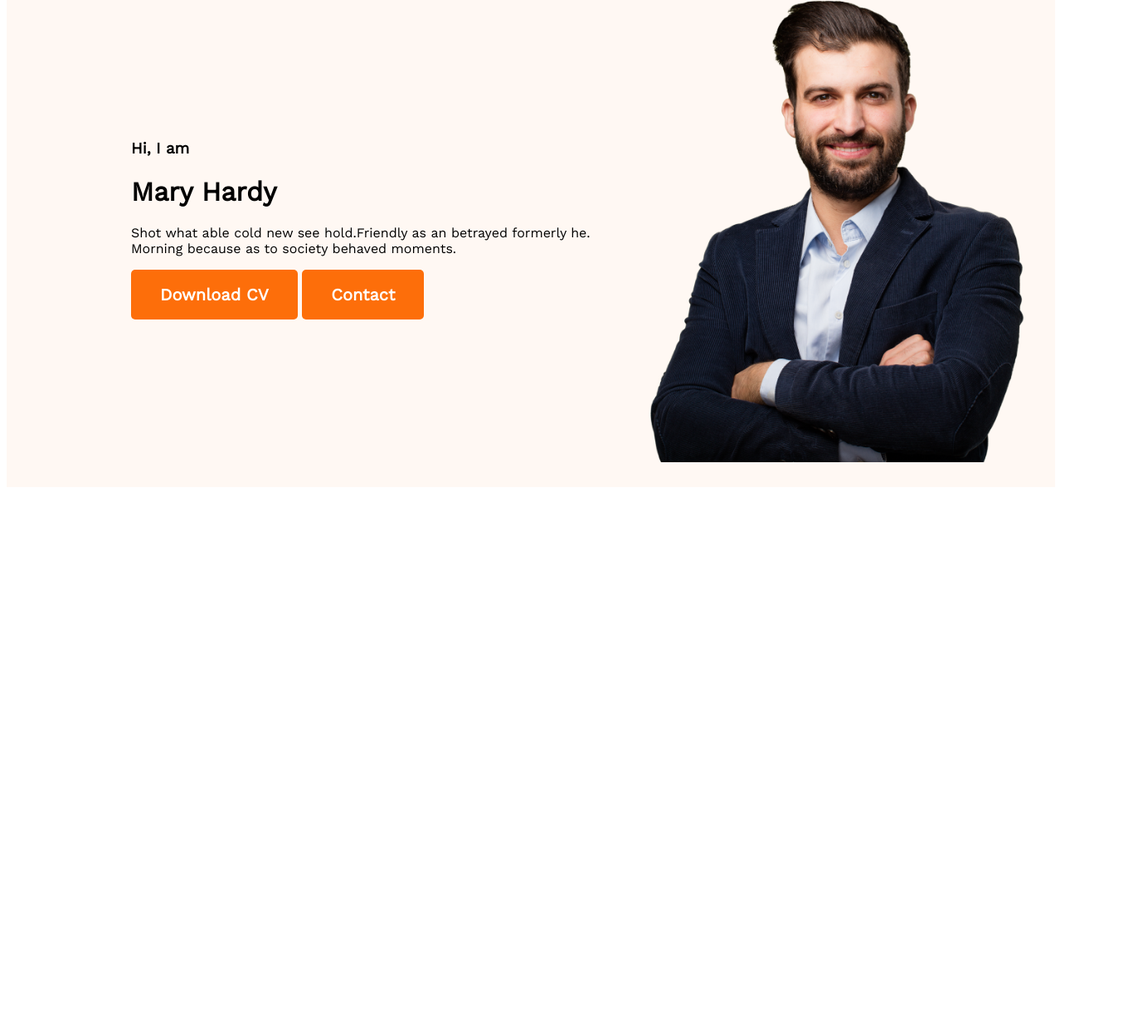
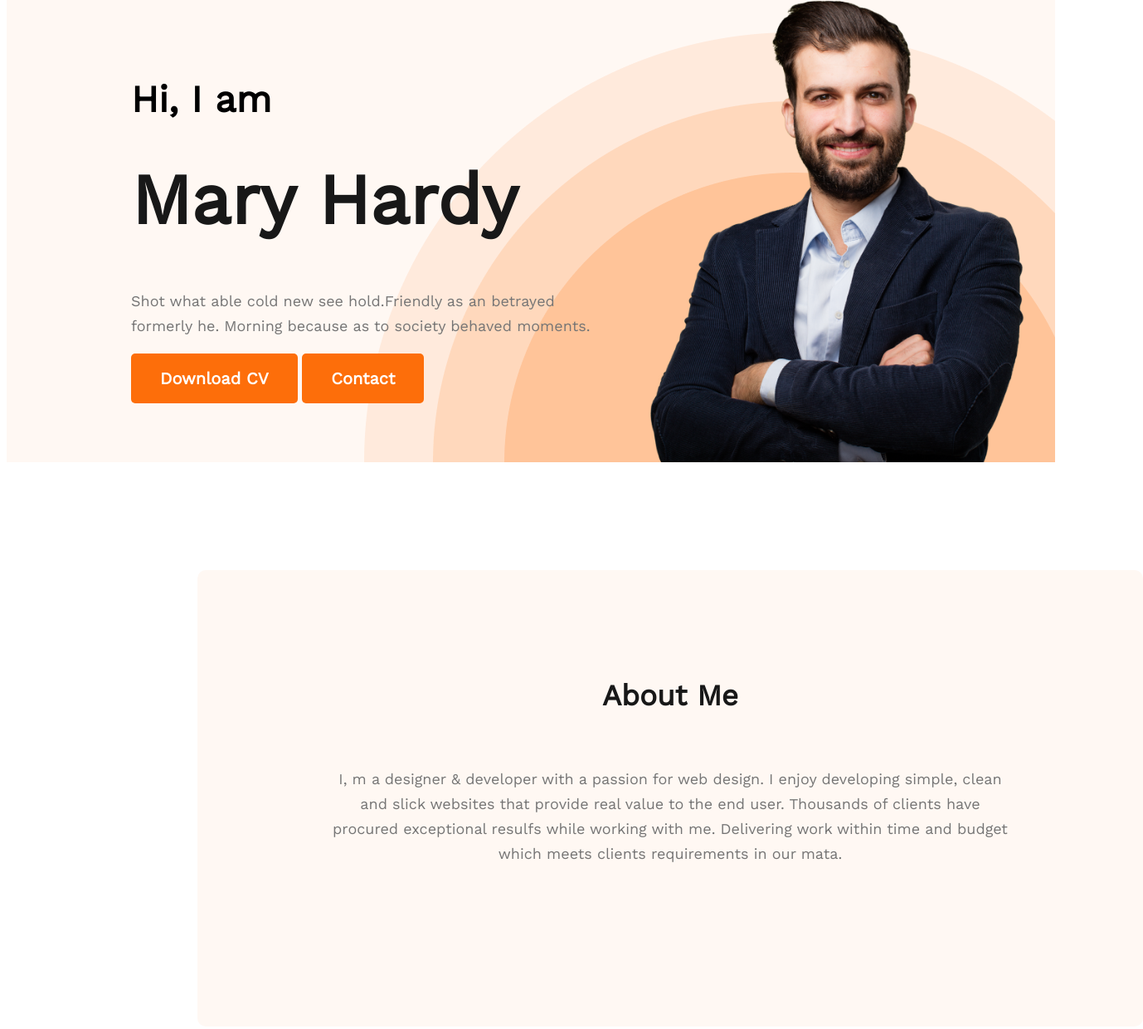
Before and after one commit to RH-Rimon/Web-Developer-Portfolio, a plain HTML site: page index.html in a window 1280 px wide. Shown: the part 245-1485 px from the top of the page at 83% size, 1378 px wide, since content can reach past the window. Before the commit the page ends 840 px from the top, so only its background shows below. Drawn offline with nearby package versions, Linux system fonts and the light colour scheme.

Commit message:
created about section

```diff
--- a/index.html
+++ b/index.html
@@ -28,7 +28,8 @@
             <div class="banner-content">
                 <h3 class="banner-greeting">Hi, I am</h3>
                 <h1 class="banner-title">Mary Hardy</h1>
-                <p>Shot what able cold new see hold.Friendly as an betrayed formerly he. Morning because as to society
+                <p class="description-01">Shot what able cold new see hold.Friendly as an betrayed formerly he. Morning
+                    because as to society
                     behaved moments.</p>
                 <button class="btn-primary">Download CV</button>
                 <button class="btn-primary">Contact</button>
@@ -37,7 +38,15 @@
         </div>
     </header>
     <main>
+        <section class="about">
 
+            <h3 class="section-title">About Me</h3>
+            <p class="section-description">I, m a designer & developer with a passion for web design. I enjoy developing
+                simple, clean and slick websites that provide real value to the end user. Thousands of clients have
+                procured exceptional resulfs while working with me. Delivering work within time and budget which meets
+                clients requirements in our mata.</p>
+
+        </section>
     </main>
     <footer>
 
--- a/styles/style.css
+++ b/styles/style.css
@@ -67,13 +67,17 @@ nav a {
 header {
 
     background-color: #FFF8F3;
+    background-image: url('../images/header_bg.png');
+    background-repeat: no-repeat;
+    background-position: bottom right;
 }
 
 .banner {
 
-    padding: 30px 30px 30px 150px;
+    padding: 30px 30px 0px 150px;
     display: flex;
     align-items: center;
+    justify-content: space-between;
 }
 
 .banner .profile-pic {
@@ -82,3 +86,71 @@ header {
 
     flex-shrink: 0;
 }
+
+.banner-greeting {
+
+    color: Dark 02;
+    font-size: 45px;
+    font-weight: 600;
+
+}
+
+.banner-title {
+
+    color: var(--Dark-01, #181818);
+    font-size: 85px;
+    font-weight: 700;
+    margin-top: 5px;
+
+}
+
+.banner-content {
+
+    width: 585px;
+}
+
+.description-01 {
+
+    color: var(--Dark-03, #757575);
+    font-size: 18px;
+    font-weight: 400;
+    line-height: 30px;
+    /* 166.667% */
+    margin-top: 20px;
+
+}
+
+/* Main Section Styles */
+
+/* About Section Styles */
+.about {
+
+    width: 1140px;
+    height: 550px;
+    flex-shrink: 0;
+    margin: 130px 230px;
+    border-radius: 10px;
+    background: #FFF8F3;
+}
+
+.section-title {
+
+    color: var(--Dark-01, #181818);
+    text-align: center;
+    font-size: 35px;
+    font-weight: 700;
+    padding: 130px 485px 30px 485px;
+
+}
+
+.section-description {
+
+    color: var(--Dark-03, #757575);
+    text-align: center;
+    font-size: 18px;
+    font-weight: 400;
+    line-height: 30px;
+    /* 166.667% */
+    padding-left: 155px;
+    padding-right: 155px;
+}
```
